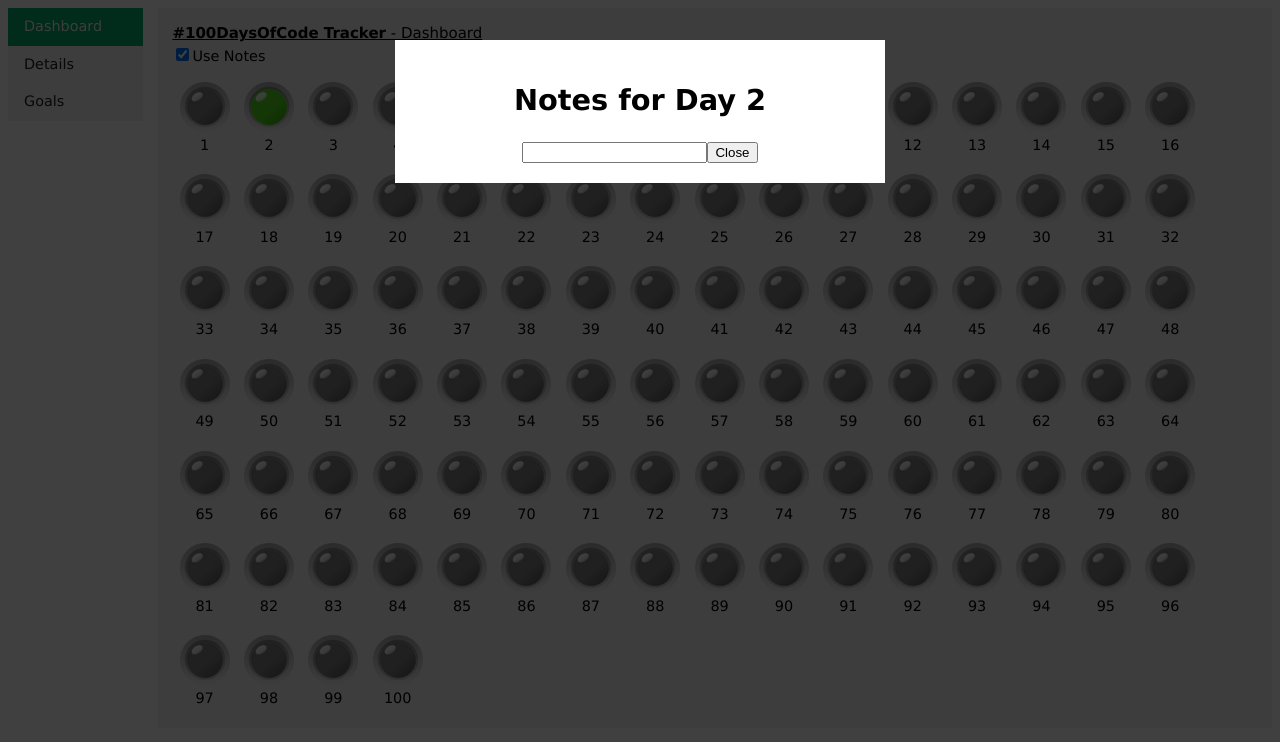
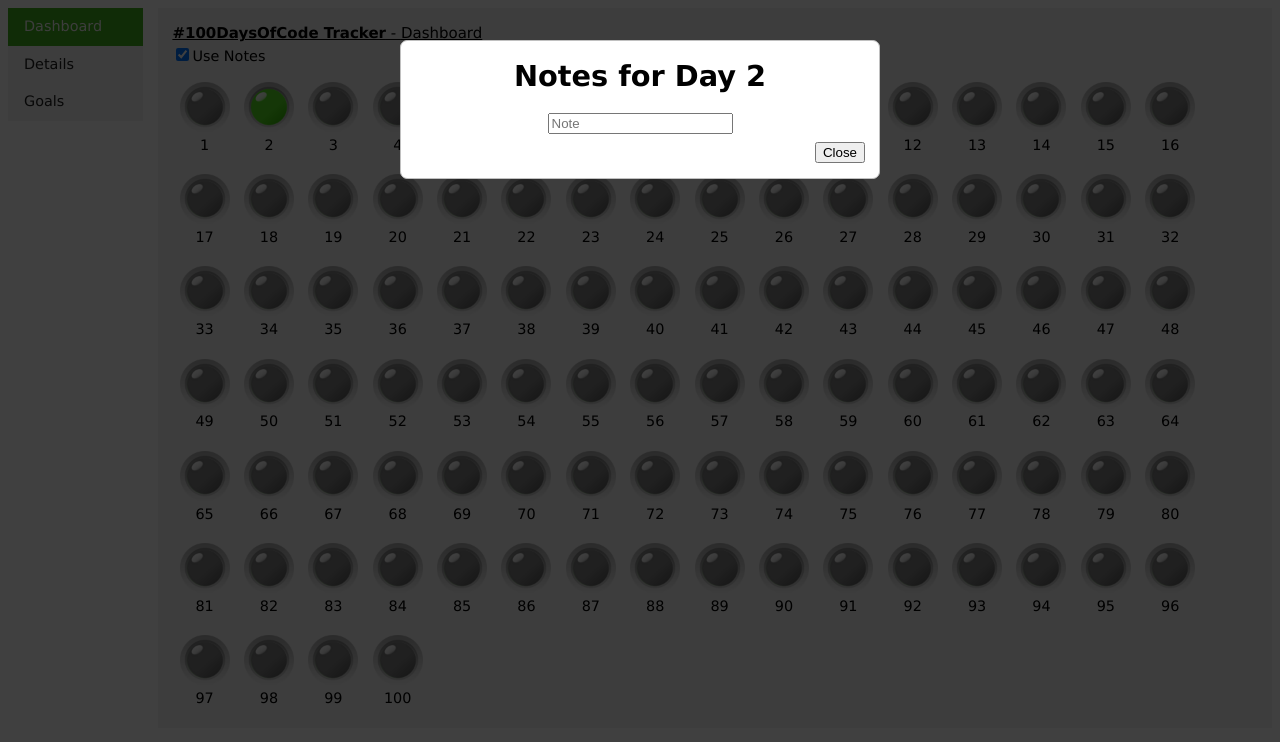
Before and after one commit to bob-fornal/100-Days-Of-Code--Tracker, an Angular app: page /dashboard in a window 1280 px wide. Both pictures are taken after a click on the element 268 px from the left and 108 px from the top of the page. Shown: the top 742 px of the page. Built offline with nearby package versions, Linux system fonts and the light colour scheme.

Commit message:
Modal Visual Improvements

```diff
--- a/src/app/core/constants/empty-structure.json
+++ b/src/app/core/constants/empty-structure.json
@@ -1,4 +1,6 @@
 {
+  "useNotes": true,
+
   "days": [
     { "number": 1, "note": "", "done": false },
     { "number": 2, "note": "", "done": false },
--- a/src/app/core/interfaces/strucuture.ts
+++ b/src/app/core/interfaces/strucuture.ts
@@ -2,5 +2,6 @@
 import { Item } from "./item"
 
 export interface Structure {
+  useNotes: boolean;
   days: Array<Item>;
 }
--- a/src/app/pages/dashboard/dashboard.component.html
+++ b/src/app/pages/dashboard/dashboard.component.html
@@ -2,9 +2,13 @@
 <app-title>Dashboard</app-title>
 
 <days-modal id="getNotesModal">
-  <h1>Notes for Day {{ selectedDay.number }}</h1>
-  <input type="text" [(ngModel)]="selectedDay.note" />
-  <button (click)="closeNotesModal()">Close</button>
+  <div class="modal-title">Notes for Day {{ selectedDay.number }}</div>
+  <div class="modal-body">
+    <input type="text" [(ngModel)]="selectedDay.note" placeholder="Note" />
+  </div>
+  <div class="modal-actions">
+    <button (click)="closeNotesModal()">Close</button>
+  </div>
 </days-modal>
 
 <div class="functionality use-notes">
--- a/src/app/pages/dashboard/dashboard.component.scss
+++ b/src/app/pages/dashboard/dashboard.component.scss
@@ -67,3 +67,15 @@
     }
   }
 }
+
+.modal-title {
+  font-weight: bold;
+  font-size: 2em;
+  margin: 0 0 0.5em 0;
+  text-align: center;
+}
+
+.modal-actions {
+  margin: 0.5em 0 0 0;
+  text-align: right;
+}
--- a/src/app/pages/dashboard/dashboard.component.ts
+++ b/src/app/pages/dashboard/dashboard.component.ts
@@ -30,6 +30,7 @@ export class DashboardComponent {
   handleStructureChange = (structure: Structure): void => {
     this._structure = { ...structure };
     this.days = structure.days;
+    this.useNotes = structure.useNotes;
   };
 
   selectedDay: Item = { number: -1, done: false, note: '' };
--- a/src/app/shared/modal/modal.component.scss
+++ b/src/app/shared/modal/modal.component.scss
@@ -14,9 +14,11 @@ days-modal {
     text-align: center;
 
     .days-modal-body {
-      padding: 20px;
       background: #fff;
+      border: 1px solid silver;
+      border-radius: 0.5em;
       display: inline-block;
+      padding: 1em;
       width: 450px;
 
       margin: 40px;
--- a/src/styles.scss
+++ b/src/styles.scss
@@ -4,7 +4,7 @@
   --color-off-white: #f1f1f1;
   --color-black: black;
   --color-off-black: #1f1f1f;
-  --color-highlight: #04AA6D;
+  --color-highlight: #42b01d;
   --color-tooltip: #555555;
   --color-silver: silver;
 }
```
